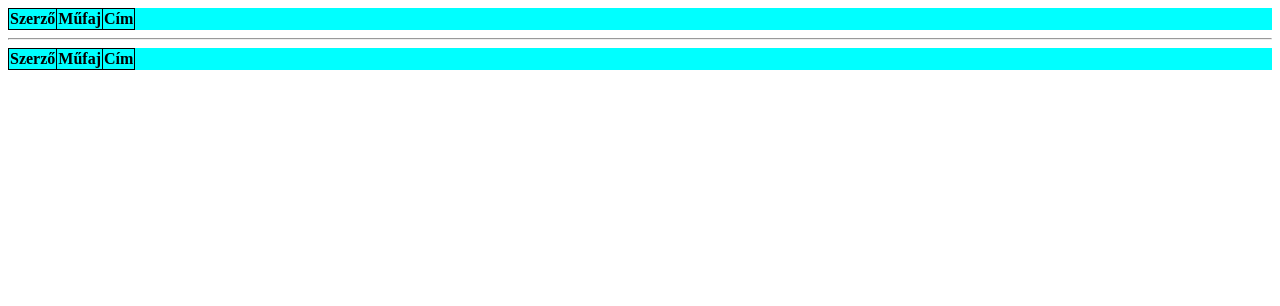
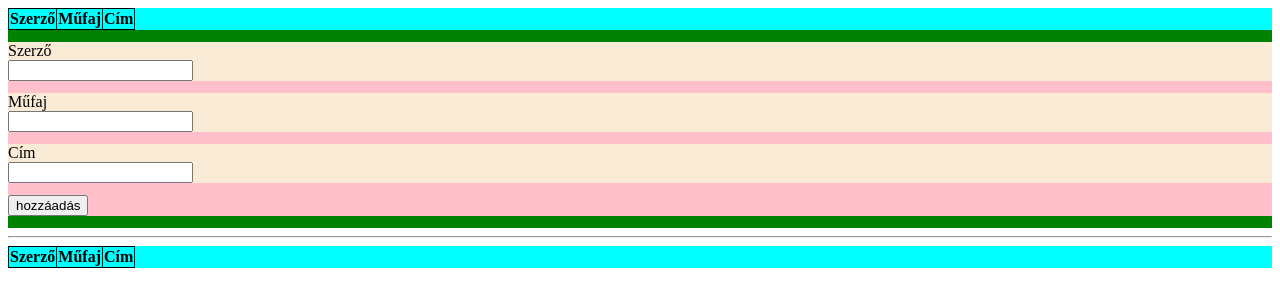
Before and after one commit to korteszedo/alkotas, a plain HTML site: page index.html in a window 1280 px wide. Drawn offline with Linux system fonts and the light colour scheme.

Commit message:
form letrehozasa sima

```diff
--- a/main.js
+++ b/main.js
@@ -51,6 +51,60 @@ const tbody = document.createElement('tbody');
 // Hozzáadja a <tbody> elemet a <table>-hez
 tableSim.appendChild(tbody);
 
+// Létrehoz egy <form> elemet
+const formSim = document.createElement('form');
+// Hozzáadja a <form> elemet a "form" osztályú <div>-hez
+formDiv.appendChild(formSim);
+
+// Egy tömb, amely az űrlap mezőinek azonosítóit és címkéit tartalmazza
+const fieldElementList = [
+    {
+        fieldid: 'szerzo', // Azonosító: szerző
+        fieldLabel: 'Szerző' // Címke: Szerző
+    },
+    {
+        fieldid: 'mufaj', // Azonosító: műfaj
+        fieldLabel: 'Műfaj' // Címke: Műfaj
+    },
+    {
+        fieldid: 'cim', // Azonosító: cím
+        fieldLabel: 'Cím' // Címke: Cím
+    }
+];
+
+// Végigmegy az űrlap mezőinek listáján
+for (const fieldElement of fieldElementList) {
+    // Létrehoz egy "field" osztályú <div> elemet
+    const field = makeDiv('field');
+    // Hozzáadja a "field" elemet az űrlaphoz
+    formSim.appendChild(field);
+
+    // Létrehoz egy <label> elemet
+    const label = document.createElement('label');
+    // Beállítja a <label> elem "for" attribútumát az aktuális mező azonosítójára
+    label.htmlFor = fieldElement.fieldid;
+    // Beállítja a <label> elem szövegét az aktuális mező címkéjére
+    label.textContent = fieldElement.fieldLabel;
+    // Hozzáadja a <label> elemet a "field" <div>-hez
+    field.appendChild(label);
+
+    // Létrehoz egy <input> elemet
+    const input = document.createElement('input');
+    // Beállítja az <input> elem azonosítóját
+    input.id = fieldElement.fieldid;
+    // Hozzáad egy sortörést a "field" <div>-hez
+    field.appendChild(document.createElement('br'));
+    // Hozzáadja az <input> elemet a "field" <div>-hez
+    field.appendChild(input);
+}
+
+// Létrehoz egy <button> elemet az űrlaphoz
+const buttonFormSim = document.createElement('button');
+// Beállítja a gomb szövegét
+buttonFormSim.textContent = 'hozzáadás';
+// Hozzáadja a gombot az űrlaphoz
+formSim.appendChild(buttonFormSim);
+
 // A "table" elemet hozzáadja a "container" elemhez
 containerDiv.appendChild(tableDiv);
 // A "form" elemet is hozzáadja a "container" elemhez
--- a/style.css
+++ b/style.css
@@ -1,5 +1,6 @@
 .container {
     background-color: green;
+    padding-bottom: 12px;
 }
 
 .table {
@@ -7,9 +8,15 @@
 }
 
 .form {
-    background-color: purple;
+    margin-top: 12px;
+    background-color: pink;
 }
 table, tr, th, td {
     border: 1px solid black;
     border-collapse: collapse;
 }
+
+.field{
+    margin-bottom: 12px;
+    background-color: antiquewhite;
+}
```
